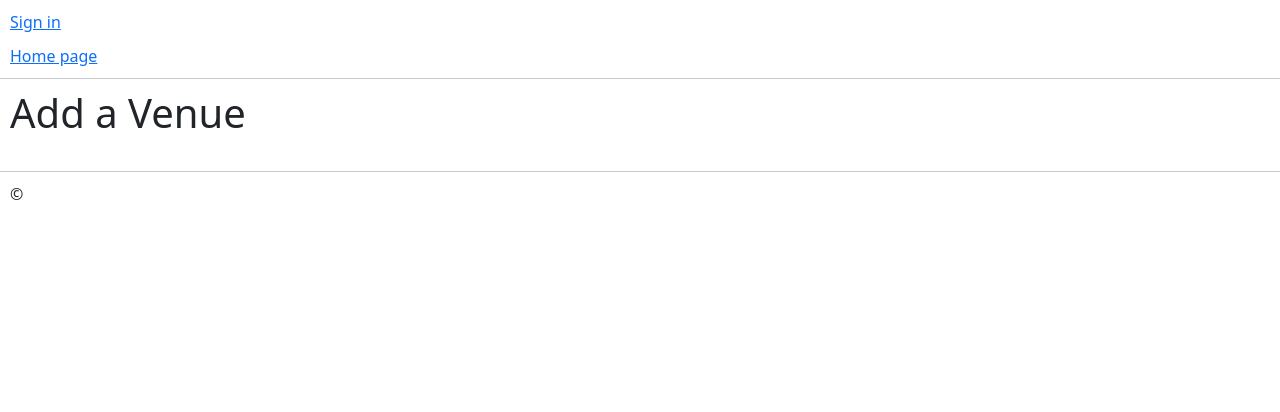
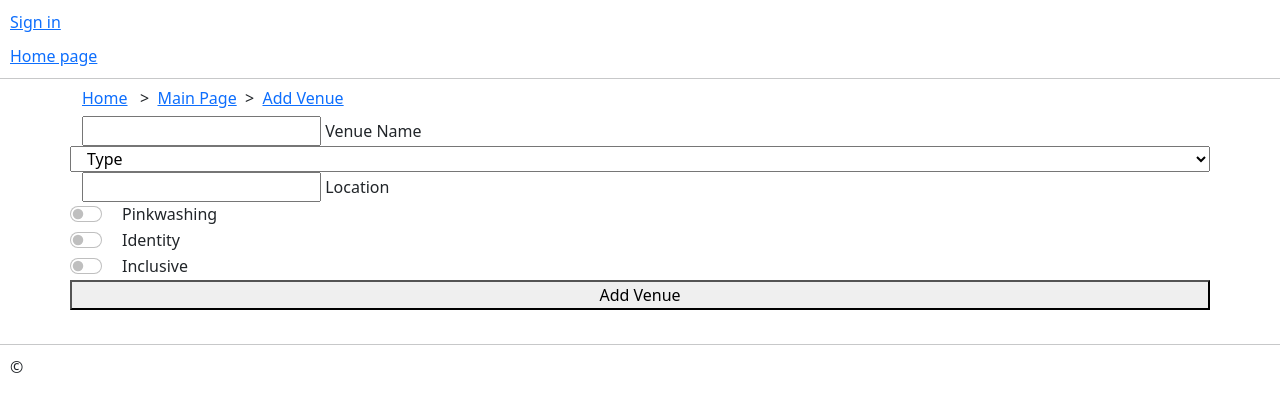
Before and after one commit to NaoiseGaffney/SafeHaven2, a Python web app: template templates/add_venue.html in a window 1280 px wide. Shown: the top 412 px of the page. Run offline with Jinja, Linux system fonts and the light colour scheme; the template is opened without the code that fills it, so the values that code supplies are empty.

Commit message:
Code: Interim commit of updated C in CRUD for venues in 'app.py' and ' add_venue.html'. Testing new BS 5 features.
Signed-off-by: Naoise Olof Seán Gaffney <61478687+NaoiseGaffney@users.noreply.github.com>

```diff
--- a/templates/add_venue.html
+++ b/templates/add_venue.html
@@ -1,7 +1,58 @@
 {% extends "flask_user_layout.html" %}
 {% block content %}
-<h1>Add a Venue</h1>
-{% for tag in sorted_tags %}
-<p>{{tag}}</p>
-{% endfor %}
+<div class="container">
+    <h6>
+        {% if call_or_get(current_user.is_authenticated) %}
+        Home
+        {% else %}
+        <a href="{{ url_for('home_page')}}">Home</a>
+        {% endif %}
+        &nbsp; > &nbsp;<a href="{{ url_for('main_page') }}">Main Page</a>&nbsp; > &nbsp;<a
+            href="{{ url_for('add_venue')}}">Add Venue</a>
+    </h6>
+    <div class="row">
+        <form action="{{ url_for('save_venue') }}" method="POST" class="col s12">
+
+            <div class="row">
+                <div class="input-field col s12">
+                    <input id="name" name="name" type="text" maxlength="200" required>
+                    <label for="title">Venue Name</label>
+                </div>
+            </div>
+    </div>
+    <div class="row">
+        <select id="type" name="type">
+            <div class="input-field col s12">
+                <option disabled selected>Type</option>
+                {% for type in sorted_types %}
+                <option value="{{type}}">{{type}}</option>
+                {% endfor %}
+        </select>
+        <label hidden for="type">Type</label>
+    </div>
+    <div class="row">
+        <div class="input-field col s12">
+            <input id="type" name="location" type="location" maxlength="200" required>
+            <label for="location">Location</label>
+        </div>
+    </div>
+    <div class="row form-check form-switch">
+        <label class="form-check-label" for="flexSwitchCheckDefault">Pinkwashing</label>
+        <input class="form-check-input" id="pinkwashing" name="pinkwashing" type="checkbox">
+    </div>
+    <div class="row form-check form-switch">
+        <label class="form-check-label" for="flexSwitchCheckDefault">Identity</label>
+        <input class="form-check-input" id="identity" name="identity" type="checkbox">
+    </div>
+    <div class="row form-check form-switch">
+        <label class="form-check-label" for="flexSwitchCheckDefault">Inclusive</label>
+        <input class="form-check-input" id="inclusive" name="inclusive" type="checkbox">
+    </div>
+    <div class="row button_top_padding">
+        <button class="" type="submit" name="action">Add Venue
+        </button>
+    </div>
+    </form>
+</div>
+</div>
 {% endblock %}
```
Also changed, not shown: app.py (+24 -4 lines).
